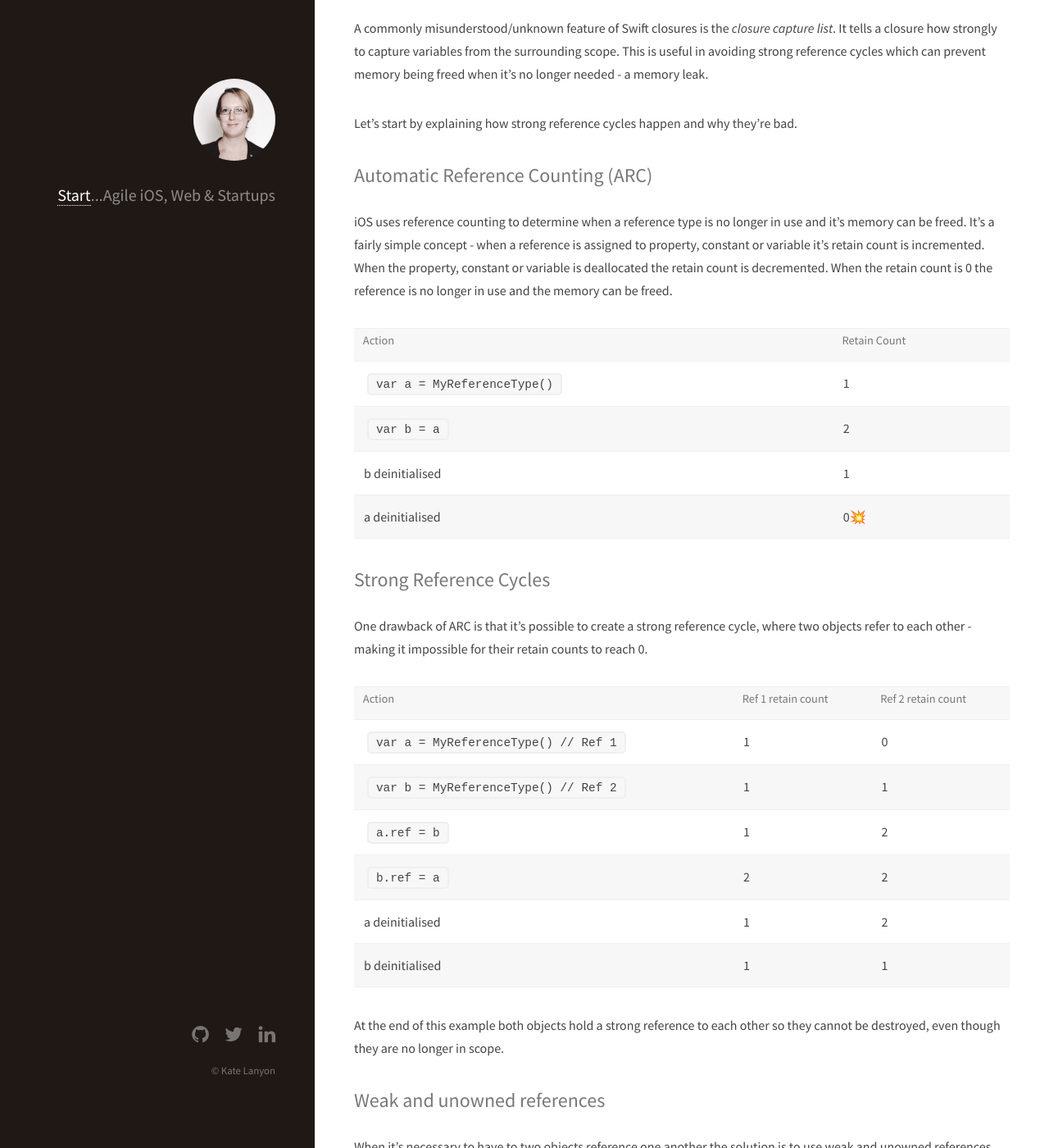
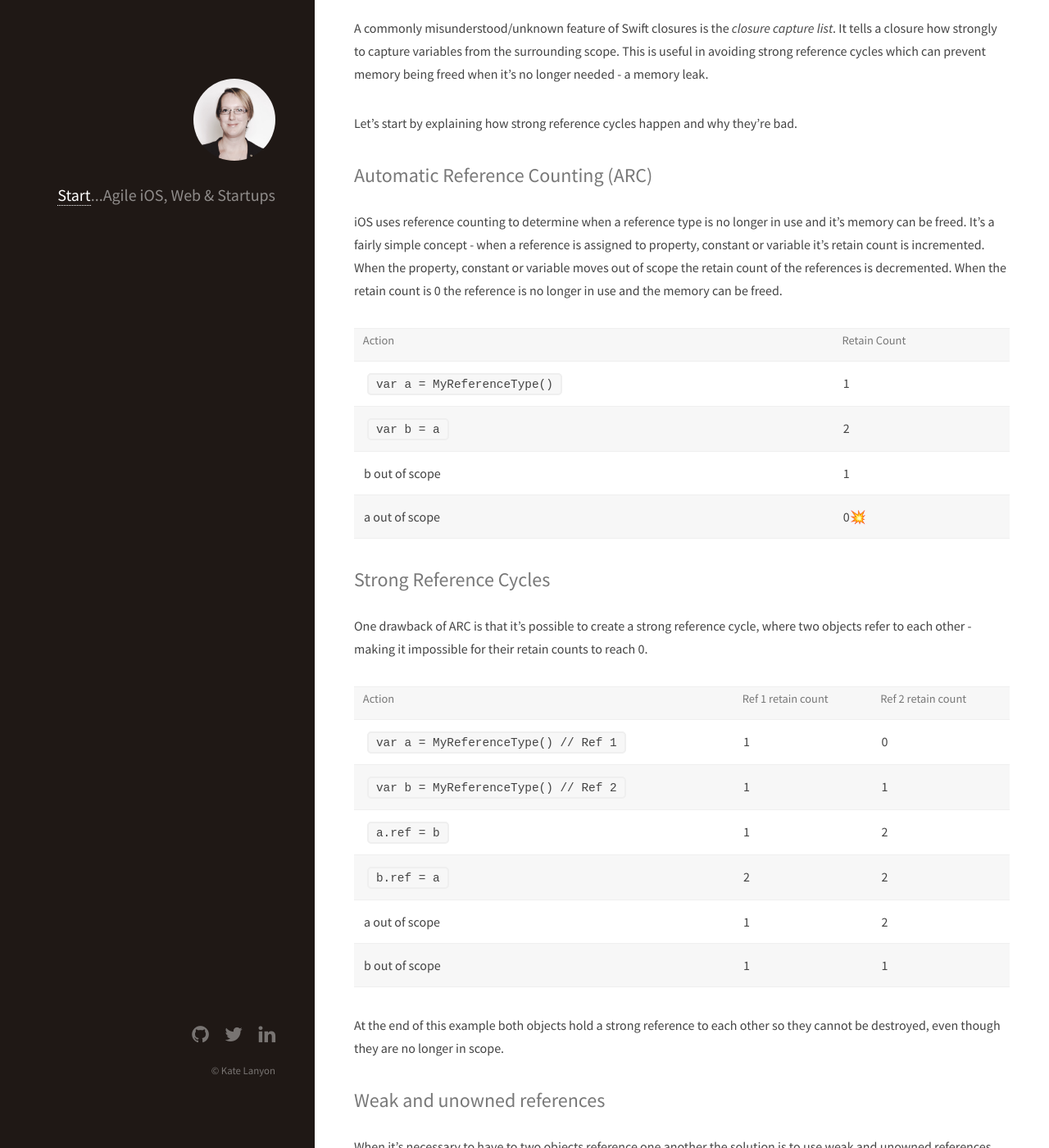
Before and after one commit to katalisha/katalisha.github.io, a Jekyll site: the page built from _posts/2016-01-22-ARC-Swift-closures-and-weak-self.markdown, in a window 1280 px wide and 1400 px high, scrolled down 728 px. Shown: the whole window at 82% size. Built offline with Jekyll 4.4.1, drawn with Linux system fonts in a browser that asks for light colours; some of the changed text lies outside the part shown.

Commit message:
Better wording as suggested by aironik

```diff
--- a/_posts/2016-01-22-ARC-Swift-closures-and-weak-self.markdown
+++ b/_posts/2016-01-22-ARC-Swift-closures-and-weak-self.markdown
@@ -11,7 +11,7 @@ Automatic Reference Counting (ARC)
 ----------------------------------
 iOS uses reference counting to determine when a reference type is no longer in use and it's memory can be freed.
 It's a fairly simple concept - when a reference is assigned to property, constant or variable it's retain count is incremented.
-When the property, constant or variable is deallocated the retain count is decremented.
+When the property, constant or variable moves out of scope the retain count of the references is decremented.
 When the retain count is 0 the reference is no longer in use and the memory can be freed.
 
 <table>
@@ -28,11 +28,11 @@ When the retain count is 0 the reference is no longer in use and the memory can
 <td>2</td>
 </tr>
 <tr>
-<td>b deinitialised</td>
+<td>b out of scope</td>
 <td>1</td>
 </tr>
 <tr>
-<td>a deinitialised</td>
+<td>a out of scope</td>
 <td>0💥</td>
 </tr>
 </table>
@@ -68,12 +68,12 @@ One drawback of ARC is that it's possible to create a strong reference cycle, wh
 <td>2</td>
 </tr>
 <tr>
-<td>a deinitialised</td>
+<td>a out of scope</td>
 <td>1</td>
 <td>2</td>
 </tr>
 <tr>
-<td>b deinitialised</td>
+<td>b out of scope</td>
 <td>1</td>
 <td>1</td>
 </tr>
@@ -111,12 +111,12 @@ When it's necessary to have to two objects reference one another the solution is
 <td>1</td>
 </tr>
 <tr>
-<td>a deinitialised</td>
+<td>a out of scope</td>
 <td>0💥</td>
 <td>1</td>
 </tr>
 <tr>
-<td>b deinitialised</td>
+<td>b out of scope</td>
 <td></td>
 <td>0💥</td>
 </tr>
```
Also changed, not shown: other parts of _posts/2016-01-22-ARC-Swift-closures-and-weak-self.markdown (+1 -1 lines).
